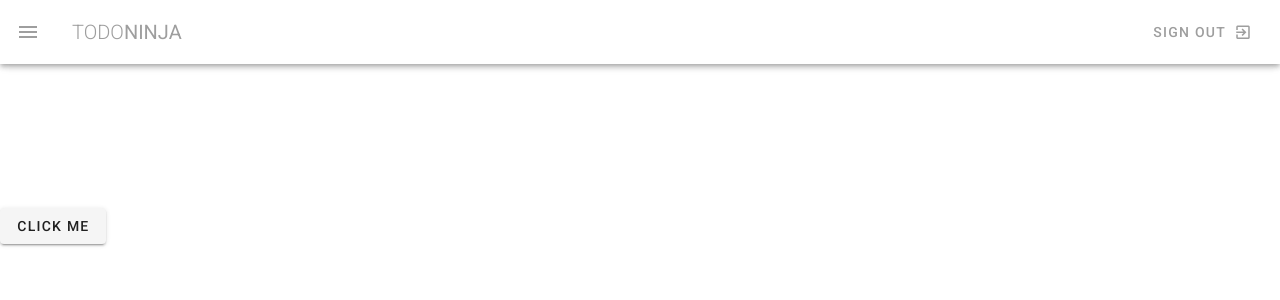
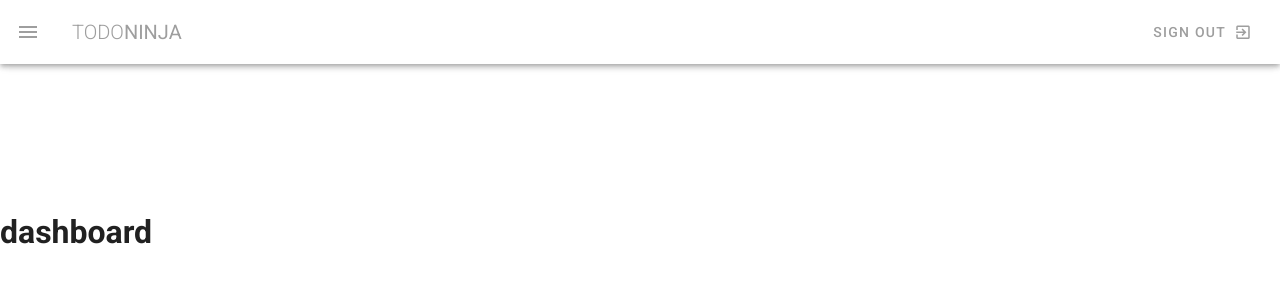
Before and after one commit to volbur/vuetify-todo, a Vue app: page / in a window 1280 px wide. Shown: the top 300 px of the page. Built offline with nearby package versions, Linux system fonts and the light colour scheme.

Commit message:
Adding routes

```diff
--- a/src/components/Navbar.vue
+++ b/src/components/Navbar.vue
@@ -18,10 +18,7 @@
 
     <v-navigation-drawer v-model="drawer">
       <v-list nav dense>
-        <v-list-item-group
-          v-model="group"
-          active-class="deep-purple--text text--accent-4"
-        >
+        <v-list-item-group active-class="deep-purple--text text--accent-4">
           <v-list-item
             v-for="(link, i) in links"
             :key="i"
--- a/src/router/index.js
+++ b/src/router/index.js
@@ -1,29 +1,33 @@
-import Vue from 'vue'
-import VueRouter from 'vue-router'
-import Home from '../views/Home.vue'
+import Vue from 'vue';
+import VueRouter from 'vue-router';
+import Dashboard from '../views/Dashboard.vue';
+import Projects from '../views/Projects.vue';
+import Team from '../views/Team.vue';
 
-Vue.use(VueRouter)
+Vue.use(VueRouter);
 
 const routes = [
   {
     path: '/',
-    name: 'Home',
-    component: Home
+    name: 'dashboard',
+    component: Dashboard,
   },
   {
-    path: '/about',
-    name: 'About',
-    // route level code-splitting
-    // this generates a separate chunk (about.[hash].js) for this route
-    // which is lazy-loaded when the route is visited.
-    component: () => import(/* webpackChunkName: "about" */ '../views/About.vue')
-  }
-]
+    path: '/projects',
+    name: 'projects',
+    component: Projects,
+  },
+  {
+    path: '/team',
+    name: 'team',
+    component: Team,
+  },
+];
 
 const router = new VueRouter({
   mode: 'history',
   base: process.env.BASE_URL,
-  routes
-})
+  routes,
+});
 
-export default router
+export default router;
--- a/src/views/About.vue
+++ /dev/null
@@ -1,5 +0,0 @@
-<template>
-  <div class="about">
-    <h1>This is an about page</h1>
-  </div>
-</template>
--- /dev/null
+++ b/src/views/Dashboard.vue
@@ -0,0 +1,13 @@
+<template>
+  <div class="dashboard">
+    <h1>dashboard</h1>
+  </div>
+</template>
+
+<script>
+export default {
+  name: "Dashboard",
+
+  components: {},
+};
+</script>
--- a/src/views/Home.vue
+++ /dev/null
@@ -1,16 +0,0 @@
-<template>
-  <div class="home">
-    <!-- <h1>Homepage</h1> -->
-    <!-- <v-btn class="hidden-md-and-down">click me</v-btn> -->
-    <!-- <v-btn class="hidden-md-and-up">click me</v-btn> -->
-    <v-btn class="hidden-sm-only">click me</v-btn>
-  </div>
-</template>
-
-<script>
-export default {
-  name: "Home",
-
-  components: {},
-};
-</script>
--- /dev/null
+++ b/src/views/Projects.vue
@@ -0,0 +1,13 @@
+<template>
+  <div class="projects">
+    <h1>projects</h1>
+  </div>
+</template>
+
+<script>
+export default {
+  name: "Projects",
+
+  components: {},
+};
+</script>
--- /dev/null
+++ b/src/views/Team.vue
@@ -0,0 +1,13 @@
+<template>
+  <div class="team">
+    <h1>team</h1>
+  </div>
+</template>
+
+<script>
+export default {
+  name: "Team",
+
+  components: {},
+};
+</script>
```
